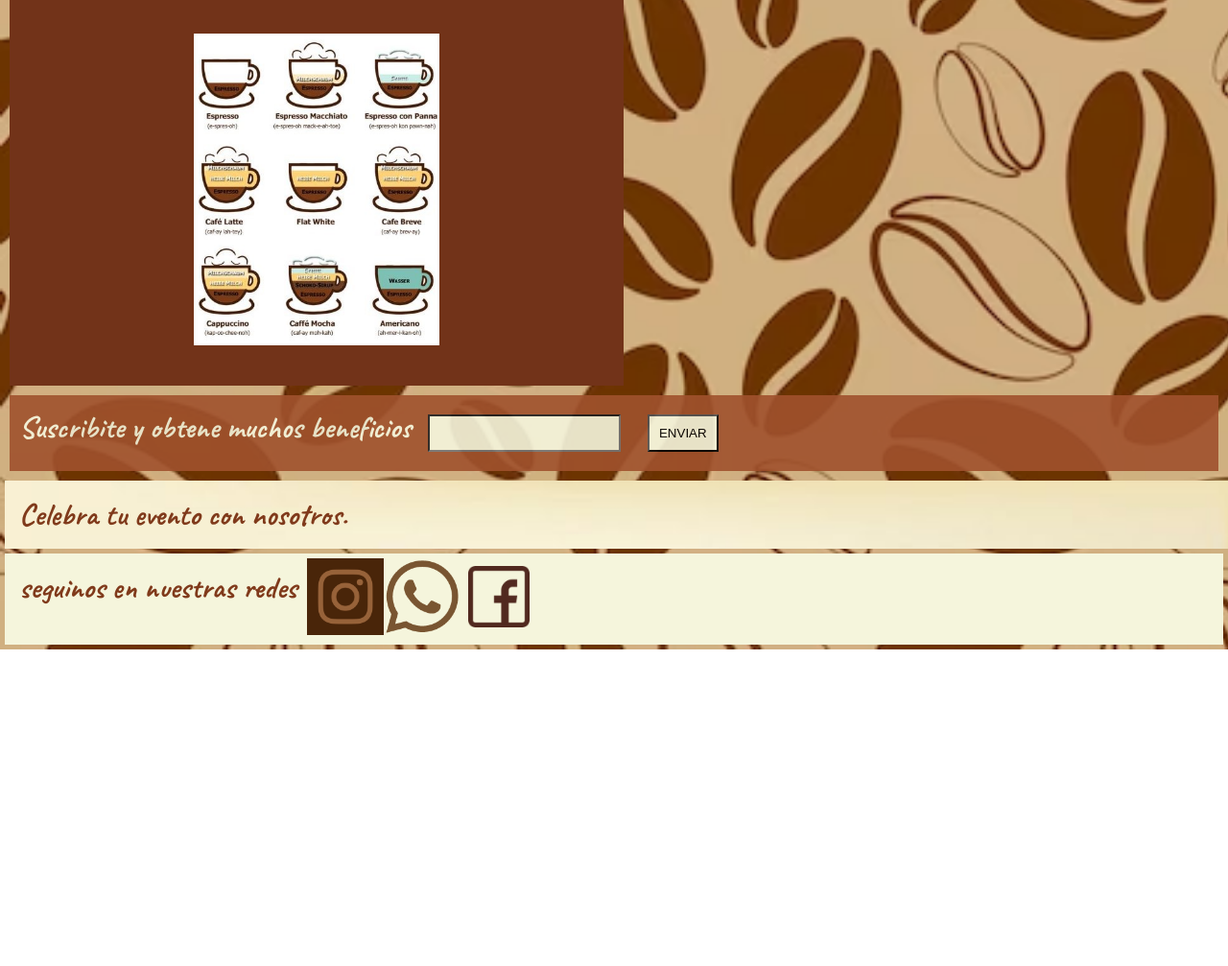
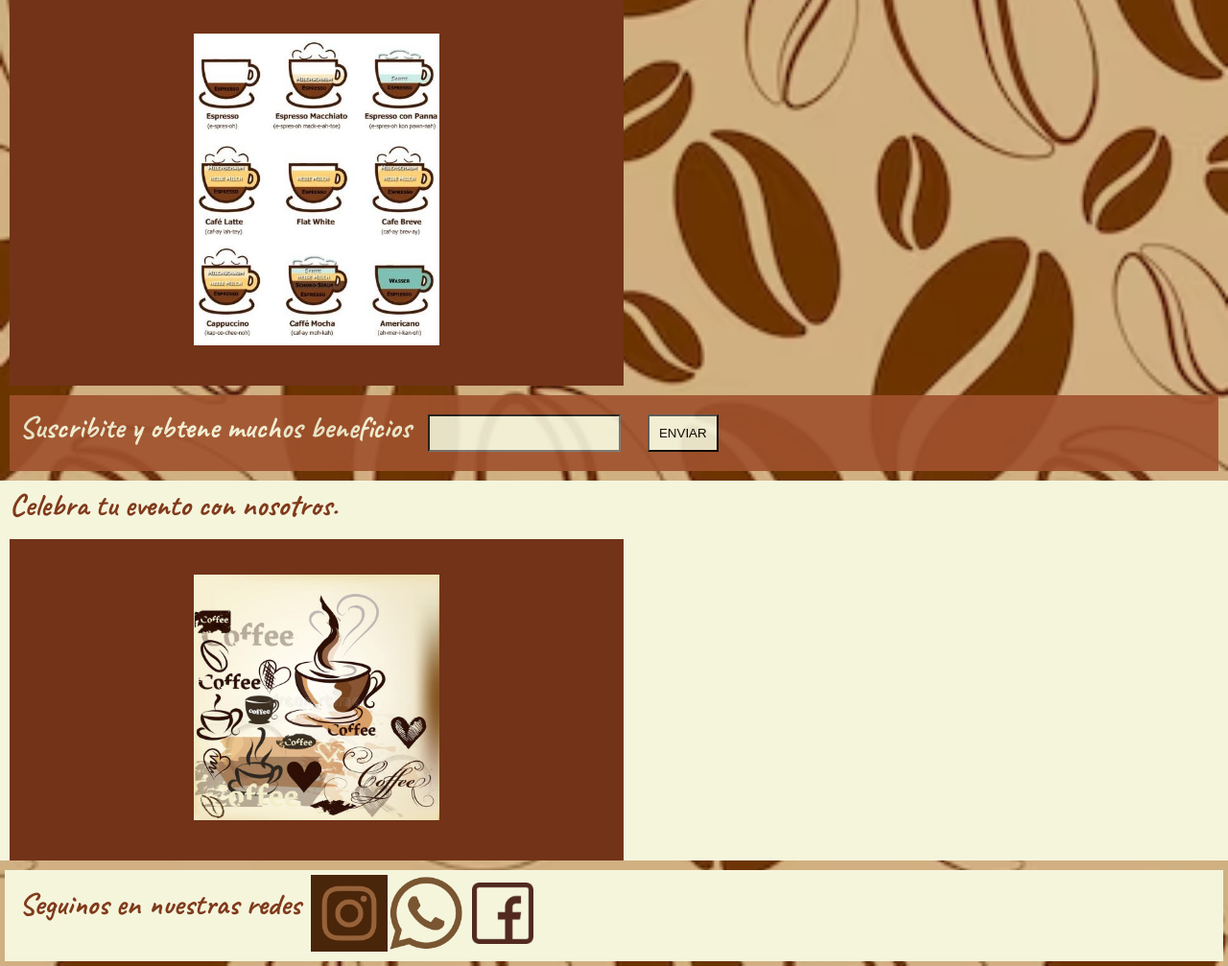
Before and after one commit to carlaaguilar20/dalmacafe, a plain HTML site: page index.html in a window 1280 px wide. Shown: the part 1053-2060 px from the top of the page at 96% size. Before the commit the page ends 1730 px from the top, so only its background shows below. Drawn offline with Linux system fonts and the light colour scheme.

Commit message:
segunda etapa

```diff
--- a/css/estilo.css
+++ b/css/estilo.css
@@ -103,14 +103,10 @@ nav{
     margin: 10px;
     padding: 10px;
  }
- .cafeI{
-    margin: 5px;
-    padding: 5px;
-    background-image: url(../img/cafecorazon.jpg);
-    background-size: cover;
-    width: 100%;
- }
-
+.cafeI{
+   width: auto;
+   background-color: beige;
+}
  img{
     width: 80px;
  }
--- a/index.html
+++ b/index.html
@@ -60,11 +60,14 @@
             <h4>
                 Celebra tu evento con nosotros.
             </h4>
+            <div>
+                <img class="productosA" src="./img/cafecorazon.jpg" alt="cafecorazon">
+            </div>
         </SEction>
     </main>
     <footer>
    <h4>
-    seguinos en nuestras redes
+    Seguinos en nuestras redes
    </h4>
 <a href="https://www.instagram.com/"> <img src="./img/instagram.png" alt="instagram">  </a>
 <a href="https://web.whatsapp.com/"> <img src="./img/whatsapp.png" alt="whatsapp"> </a>
```
